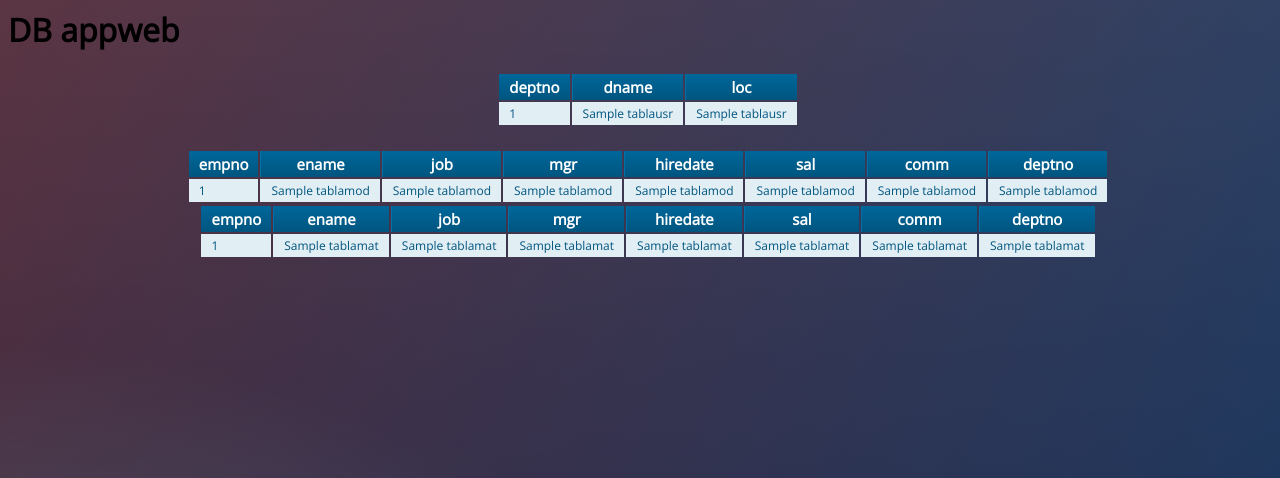
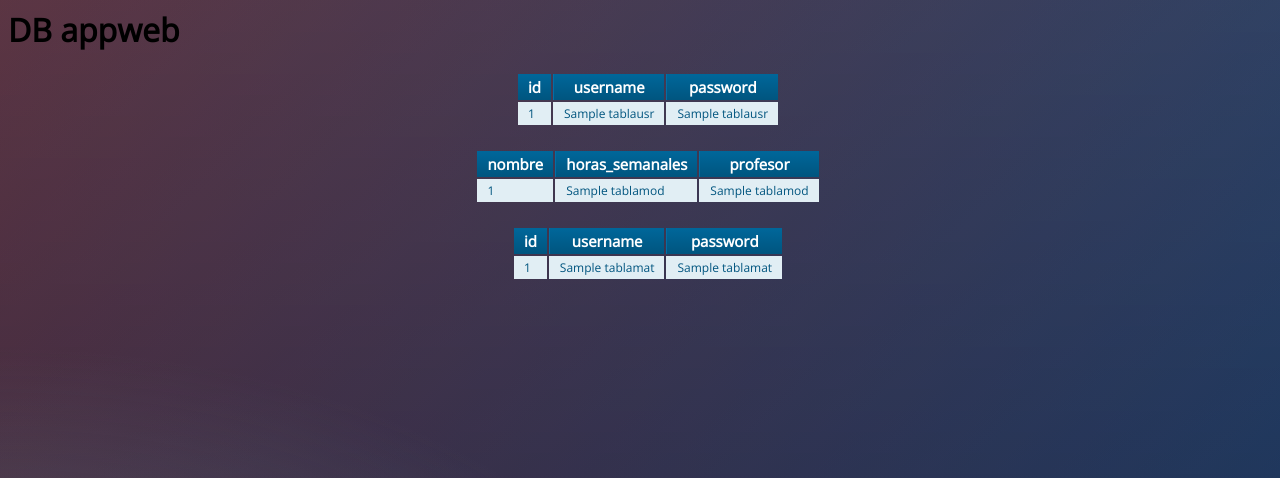
Before and after one commit to Felg-Ts/login-postgres, a Flask app: template templates/site-appweb.html in a window 1280 px wide. Shown: the top 478 px of the page. Run offline with Flask 2, Linux system fonts and the light colour scheme; the template is opened without the code that fills it: most values are stand-ins (such as "Sample title", 1, 10 or a date in 2020); some libraries are stand-ins or nearby versions.

Commit message:
correccion14

```diff
--- a/templates/site-appweb.html
+++ b/templates/site-appweb.html
@@ -4,7 +4,7 @@
 <h1>DB appweb</h1>
 <div class="datagrid">
     <table>
-        <thead><tr><th>deptno</th><th>dname</th><th>loc</th></tr></thead>
+        <thead><tr><th>id</th><th>username</th><th>password</th></tr></thead>
         <tbody>
             {% for a in tablausr %}
             <tr class="alt"><td >{{ a[0] }}</td><td>{{ a[1] }}</td><td>{{ a[2] }}</a></td></tr>
@@ -13,18 +13,19 @@
     </table>
     <br>
     <table>
-        <thead><tr><th>empno</th><th>ename</th><th>job</th><th>mgr</th><th>hiredate</th><th>sal</th><th>comm</th><th>deptno</th></tr></thead>
+        <thead><tr><th>nombre</th><th>horas_semanales</th><th>profesor</th></tr></thead>
         <tbody>
             {% for a in tablamod %}
-            <tr class="alt"><td >{{ a[0] }}</td><td>{{ a[1] }}</td><td>{{ a[2] }}</td><td>{{ a[3] }}</td><td>{{ a[4] }}</td><td>{{ a[5] }}</td><td>{{ a[6] }}</td><td>{{ a[7] }}</a></td></tr>
+            <tr class="alt"><td >{{ a[0] }}</td><td>{{ a[1] }}</td><td>{{ a[2] }}</a></td></tr>
             {% endfor %}
         </tbody>
     </table>
+    <br>
     <table>
-        <thead><tr><th>empno</th><th>ename</th><th>job</th><th>mgr</th><th>hiredate</th><th>sal</th><th>comm</th><th>deptno</th></tr></thead>
+        <thead><tr><th>id</th><th>username</th><th>password</th></tr></thead>
         <tbody>
             {% for a in tablamat %}
-            <tr class="alt"><td >{{ a[0] }}</td><td>{{ a[1] }}</td><td>{{ a[2] }}</td><td>{{ a[3] }}</td><td>{{ a[4] }}</td><td>{{ a[5] }}</td><td>{{ a[6] }}</td><td>{{ a[7] }}</a></td></tr>
+            <tr class="alt"><td >{{ a[0] }}</td><td>{{ a[1] }}</td><td>{{ a[2] }}</a></td></tr>
             {% endfor %}
         </tbody>
     </table>
```
